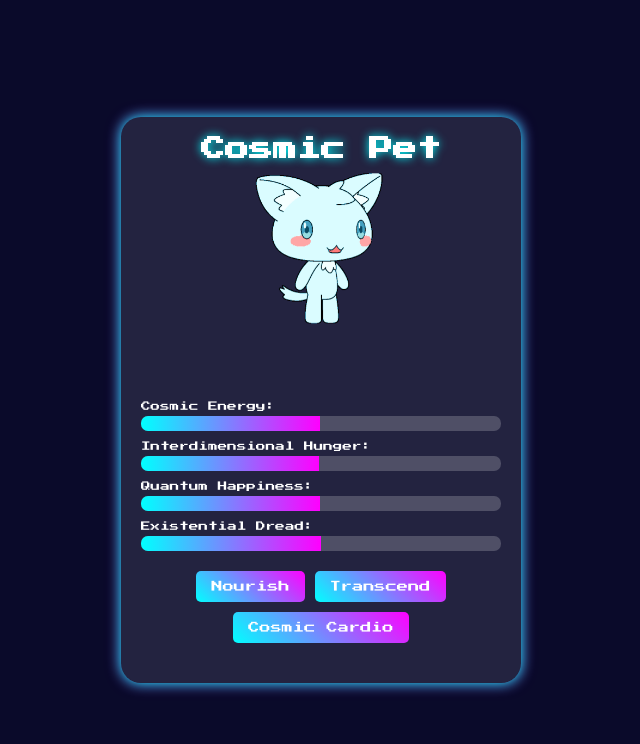
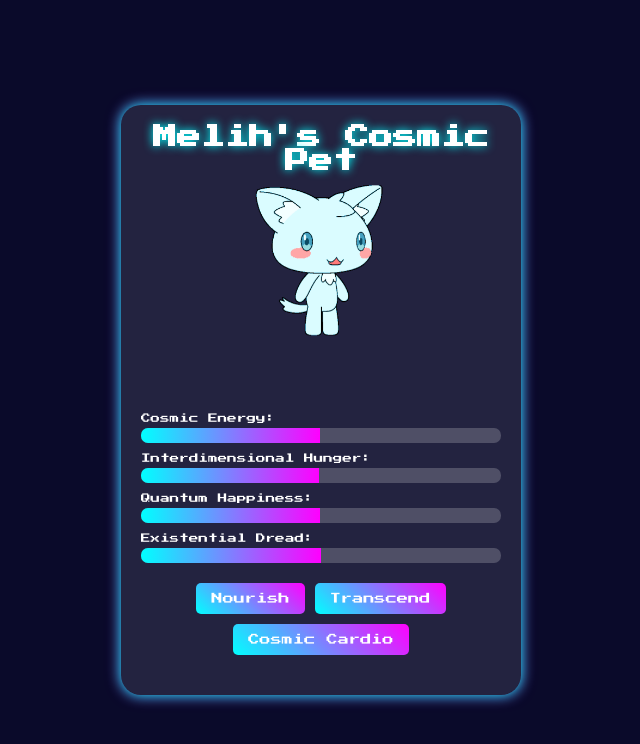
Before and after one commit to ozzaii/Melihgotchi, a plain HTML site: page index.html in a window 1280 px wide. Shown: the whole page, without its empty margins (319-959 px from the left). Drawn offline with Linux system fonts and the light colour scheme.

Commit message:
Update index.html

```diff
--- a/index.html
+++ b/index.html
@@ -9,7 +9,7 @@
 </head>
 <body>
     <div class="game-container">
-        <h1>Cosmic Pet</h1>
+        <h1>Melih's Cosmic Pet</h1>
 
         <div id="petContainer">
             <div id="thoughtBubble" class="hidden">
```
